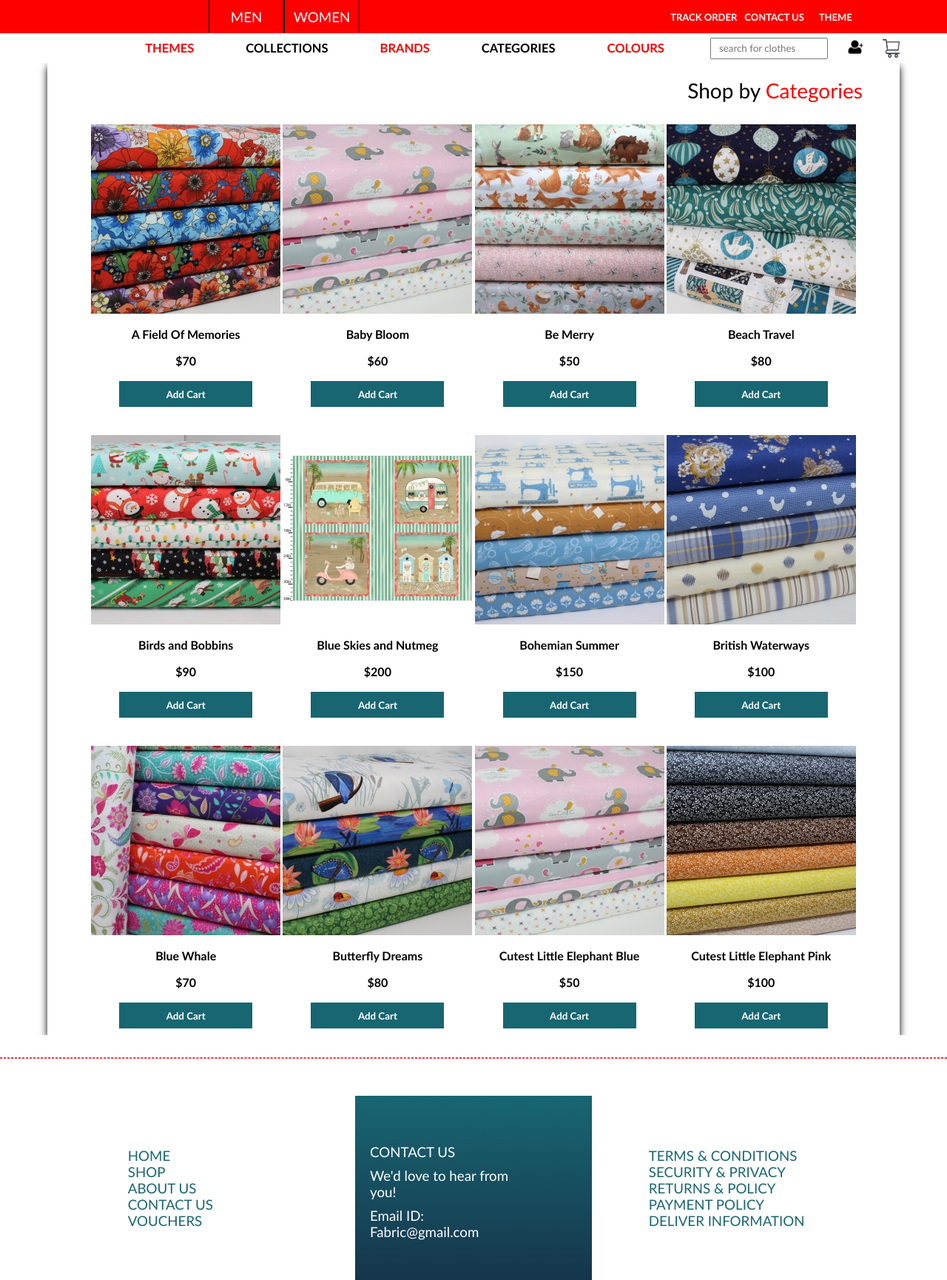
After one commit to Vamshireddy2001/Programming-for-Information-system, a Flask app: page /categories in a window 1280 px wide. The commit adds this page. Shown: the top 1730 px of the page at 74% size. Run offline with Flask 3, Linux system fonts and the light colour scheme.

Commit message:
removeacart

```diff
--- a/server.py
+++ b/server.py
@@ -43,6 +43,11 @@ def collectionsRoute():
        return render_template('collections.html',login=True)
     return render_template('collections.html',login=False)
 
+@app.route("/categories")
+def categories():
+    if('user' in session):
+       return render_template('categories.html',login=True)
+    return render_template('categories.html',login=False)
 
 @app.route("/brands")
 def brands():
@@ -174,5 +179,6 @@ def CheckForNames(name,email,password,confirmpassword):
         return('password not match!')
 
 
+
 if __name__ == "__main__":
     app.run(debug=True)
--- a/static/css/index.css
+++ b/static/css/index.css
@@ -387,7 +387,7 @@ form input
     height: auto;
     box-shadow: 0px 5px 10px black;
     display: flex;
-    justify-content: center;
+    justify-content: flex-start;
     flex-direction: column;
     align-items: center;
     min-height:80vh;
@@ -414,6 +414,8 @@ form input
     text-align: end;
     font-size: 28px;
     margin-top: 20px;
+    width: 100%;
+    margin-right: 100px;
 }
 .collectionbox .imagemain .imgsection
 {
@@ -479,7 +481,7 @@ form input
     align-items: center;
     width: 100%;
     margin-left: 50px;
-    margin-top: 0px;
+    margin-top: 10px;
 }
 .cartsection .imgsection h4
 {
--- a/static/js/index.js
+++ b/static/js/index.js
@@ -20,10 +20,20 @@ function cartFunction(id)
 {
     const imagePart=document.querySelector(`#${id}`);
 
-    itemSection.push(imagePart.innerHTML);
-    console.log(itemSection)
+    const button=imagePart.querySelector('button')
+
+    const image=imagePart.querySelector('img').src;
+
+    const h4=imagePart.querySelectorAll('h4');
+
+
+    let object={button,image,"text":h4[0].innerText,"price":h4[1].innerText};
+
+    itemSection.push(object);
+
+    alert("Item added to cart!")
     sessionStorage.setItem("cart",JSON.stringify(itemSection));
-    // console.log("imagepart",imagePart);
+
 
     // fetch('/cart',{method:"POST",headers:{'Content-Type':'application/json'},body:JSON.stringify(itemSection)})
     // .then(e=>e.text())
@@ -87,7 +97,7 @@ document.addEventListener('DOMContentLoaded', function() {
         {
             cartempty.style.display="none";
         }
-        console.log(cartItems,"cart")
+
         const container = document.querySelector('.cartsection');
         container.innerHTML = ''; // Clear the container first
         if (cartItems) {
@@ -95,7 +105,20 @@ document.addEventListener('DOMContentLoaded', function() {
             cartItems.forEach(itemHTML => {
                 const div = document.createElement('div');
                 div.classList.add('imgsection');
-                div.innerHTML = itemHTML;
+
+                const image=document.createElement('img');
+                image.src=itemHTML.image;
+                div.append(image);
+                const title=document.createElement('h4');
+                title.innerText=itemHTML.text;
+                div.append(title);
+                const price=document.createElement('h4');
+                price.innerText=itemHTML.price;
+                div.append(price);
+
+                const button=document.createElement('button');
+                button.innerText="Remove From Cart";
+                div.append(button);
                 container.appendChild(div);
             });
         }
--- /dev/null
+++ b/templates/categories.html
@@ -0,0 +1,82 @@
+{% include('header.html',login)%}
+   <main>
+      <div class="collectionbox">
+        <h3>Shop by <span style="color:var(--primarycolor)">Categories</span></h3>
+        <div class="imagemain">
+        <div class="imgsection" id="col1">
+            <img src="static/images/coll1.jpg" />
+            <h4>A Field Of Memories</h4>
+            <h4>$70</h4>
+            <button onclick="cartFunction('col1')">Add Cart</button>
+        </div>
+        <div class="imgsection" id="col2">
+            <img src="static/images/coll11.jpg" />
+            <h4>Baby Bloom</h4>
+            <h4>$60</h4>
+            <button onclick="cartFunction('col2')">Add Cart</button>
+        </div>
+        <div class="imgsection"  id="col3">
+            <img src="static/images/coll2.jpg"/>
+            <h4>Be Merry</h4>
+            <h4>$50</h4>
+            <button onclick="cartFunction('col3')">Add Cart</button>
+        </div>
+        <div class="imgsection" id="col4">
+            <img src="static/images/coll12.jpg" />
+            <h4>Beach Travel</h4>
+            <h4>$80</h4>
+            <button onclick="cartFunction('col4')">Add Cart</button>
+        </div>
+        <div class="imgsection"  id="col5">
+            <img src="static/images/coll4.jpg"/>
+            <h4>Birds and Bobbins</h4>
+            <h4>$90</h4>
+            <button onclick="cartFunction('col5')">Add Cart</button>
+        </div>
+        <div class="imgsection" id="col6">
+            <img src="static/images/coll5.jpg" />
+            <h4>Blue Skies and Nutmeg</h4>
+            <h4>$200</h4>
+            <button onclick="cartFunction('col6')">Add Cart</button>
+        </div>
+        <div class="imgsection" id="col7">
+            <img src="static/images/coll6.jpg" />
+            <h4>Bohemian Summer</h4>
+            <h4>$150</h4>
+            <button onclick="cartFunction('col7')">Add Cart</button>
+        </div>
+        <div class="imgsection" id="col8">
+            <img src="static/images/coll7.jpg" />
+            <h4>British Waterways</h4>
+            <h4>$100</h4>
+            <button onclick="cartFunction('col8')">Add Cart</button>
+        </div>
+        <div class="imgsection" id="col9">
+            <img src="static/images/coll8.jpg" />
+            <h4>Blue Whale</h4>
+            <h4>$70</h4>
+            <button onclick="cartFunction('col9')">Add Cart</button>
+        </div>
+        <div class="imgsection" id="col10">
+            <img src="static/images/coll9.jpg" />
+            <h4>Butterfly Dreams</h4>
+            <h4>$80</h4>
+            <button onclick="cartFunction('col10')">Add Cart</button>
+        </div>
+        <div class="imgsection" id="col11">
+            <img src="static/images/coll11.jpg" />
+            <h4>Cutest Little Elephant Blue</h4>
+            <h4>$50</h4>
+            <button onclick="cartFunction('col11')">Add Cart</button>
+        </div>
+        <div class="imgsection" id="col12">
+            <img src="static/images/coll13.jpg" />
+            <h4>Cutest Little Elephant Pink</h4>
+            <h4>$100</h4>
+            <button onclick="cartFunction('col12')">Add Cart</button>
+        </div>
+    </div>
+      </div>
+   </main>
+   <hr/>
+   {% include('footer.html')%}
--- a/templates/header.html
+++ b/templates/header.html
@@ -30,7 +30,7 @@
         <h1><span style="color:  var(--primarycolor);">THEMES</span></h1>
         <h1 onclick="window.location.href='/collections'">COLLECTIONS</h1>
         <h1 onclick="window.location.href='/brands'"><span style="color:  var(--primarycolor);">BRANDS</span></h1>
-        <h1>CATEGORIES</h1>
+        <h1 onclick="window.location.href='/categories'">CATEGORIES</h1>
         <h1><span style="color: var(--primarycolor);">COLOURS</span></h1>
     </div>
     <div class="navsection2">
```
Also changed, not shown: templates/brands.html (+27 -15 lines), static/images/col14.jpg (added), static/images/col15.jpg (added), static/images/col16.jpg (added), static/images/col17.jpg (added), static/images/col18.jpg (added), static/images/col20.jpg (added), static/images/col21.jpg (added), static/images/col22.jpg (added), static/images/col23.jpg (added), static/images/col24.jpg (added), static/images/col25.jpg (added).
